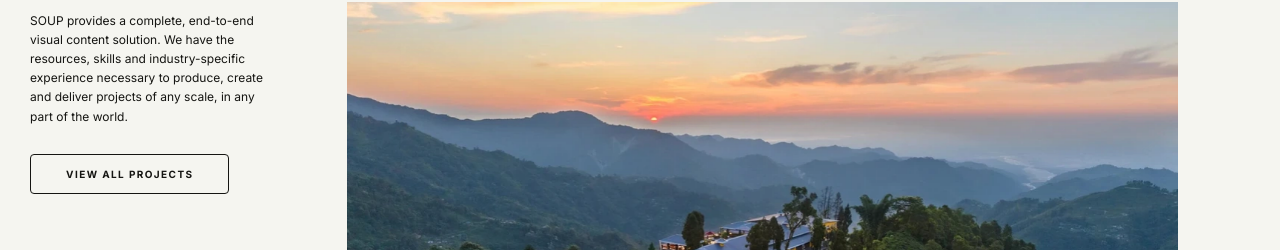
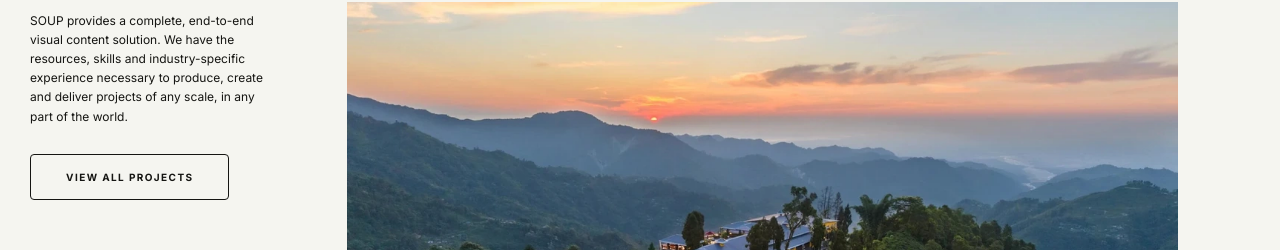
Before and after one commit to Bhavy1212/soupbyfalka, a Next.js app: page / in a window 1280 px wide. Shown: the part 1071-1321 px from the top of the page. Built offline with nearby package versions, Linux system fonts and the light colour scheme.

Commit message:
Update View All Projects vertical padding to 15px

```diff
--- a/app/globals.css
+++ b/app/globals.css
@@ -411,7 +411,7 @@ h1, h2, h3 {
 .line-link:hover i { transform: translate(4px, 4px); }
 .btn-outline {
   display: inline-block;
-  padding: 12px 35px;
+  padding: 15px 35px;
   border: 1px solid var(--ink);
   border-radius: 4px;
   font-size: 10px;
```
